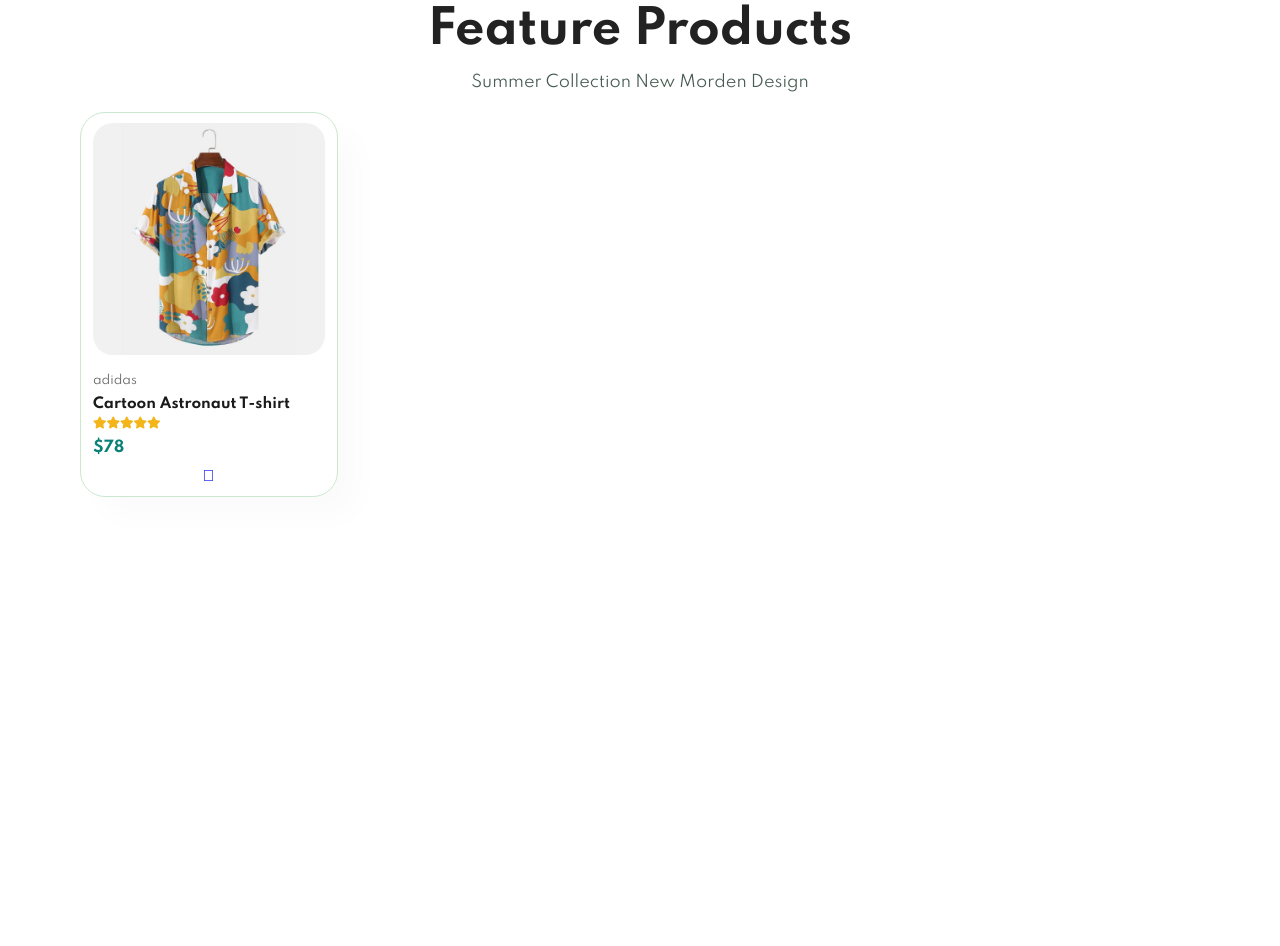
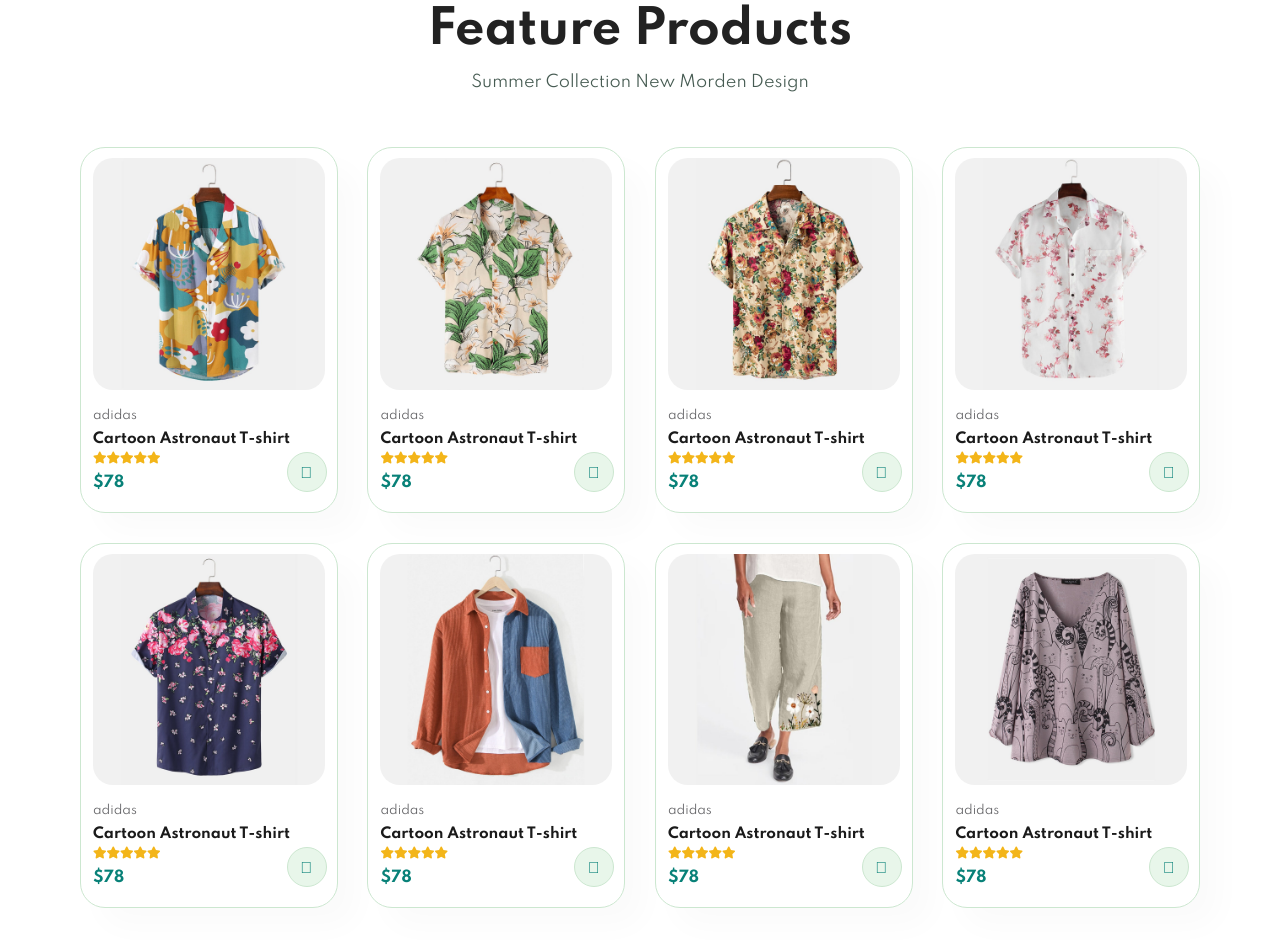
Before and after one commit to SARTHAK-RAUTELA/Hexdrift-Ecommerce-Website, a plain HTML site: page index.html in a window 1280 px wide. Shown: the part 1148-2094 px from the top of the page. Before the commit the page ends 1700 px from the top, so only its background shows below. Drawn offline with Linux system fonts and the light colour scheme; files whose address does not match are found by name.

Commit message:
product name and other cards added

```diff
--- a/index.html
+++ b/index.html
@@ -78,7 +78,80 @@
                             class="fas fa-star"></i><i class="fas fa-star"></i><i class="fas fa-star"></i></div>
                     <h4>$78</h4>
                 </div>
-                <a href="#"><i class="fal fa-shopping-cart"></i></a>
+                <a href="#"><i class="fal fa-shopping-cart cart"></i></a>
+            </div>
+
+
+            <div class="pro"><img src="images/product/f2.jpg" alt="">
+                <div class="des"><span>adidas</span>
+                    <h5>Cartoon Astronaut T-shirt</h5>
+                    <div class="star"><i class="fas fa-star"></i><i class="fas fa-star"></i><i
+                            class="fas fa-star"></i><i class="fas fa-star"></i><i class="fas fa-star"></i></div>
+                    <h4>$78</h4>
+                </div>
+                <a href="#"><i class="fal fa-shopping-cart cart"></i></a>
+            </div>
+
+
+            <div class="pro"><img src="images/product/f3.jpg" alt="">
+                <div class="des"><span>adidas</span>
+                    <h5>Cartoon Astronaut T-shirt</h5>
+                    <div class="star"><i class="fas fa-star"></i><i class="fas fa-star"></i><i
+                            class="fas fa-star"></i><i class="fas fa-star"></i><i class="fas fa-star"></i></div>
+                    <h4>$78</h4>
+                </div>
+                <a href="#"><i class="fal fa-shopping-cart cart"></i></a>
+            </div>
+
+
+            <div class="pro"><img src="images/product/f4.jpg" alt="">
+                <div class="des"><span>adidas</span>
+                    <h5>Cartoon Astronaut T-shirt</h5>
+                    <div class="star"><i class="fas fa-star"></i><i class="fas fa-star"></i><i
+                            class="fas fa-star"></i><i class="fas fa-star"></i><i class="fas fa-star"></i></div>
+                    <h4>$78</h4>
+                </div>
+                <a href="#"><i class="fal fa-shopping-cart cart"></i></a>
+            </div>
+
+            <div class="pro"><img src="images/product/f5.jpg" alt="">
+                <div class="des"><span>adidas</span>
+                    <h5>Cartoon Astronaut T-shirt</h5>
+                    <div class="star"><i class="fas fa-star"></i><i class="fas fa-star"></i><i
+                            class="fas fa-star"></i><i class="fas fa-star"></i><i class="fas fa-star"></i></div>
+                    <h4>$78</h4>
+                </div>
+                <a href="#"><i class="fal fa-shopping-cart cart"></i></a>
+            </div>
+
+            <div class="pro"><img src="images/product/f6.jpg" alt="">
+                <div class="des"><span>adidas</span>
+                    <h5>Cartoon Astronaut T-shirt</h5>
+                    <div class="star"><i class="fas fa-star"></i><i class="fas fa-star"></i><i
+                            class="fas fa-star"></i><i class="fas fa-star"></i><i class="fas fa-star"></i></div>
+                    <h4>$78</h4>
+                </div>
+                <a href="#"><i class="fal fa-shopping-cart cart"></i></a>
+            </div>
+
+            <div class="pro"><img src="images/product/f7.jpg" alt="">
+                <div class="des"><span>adidas</span>
+                    <h5>Cartoon Astronaut T-shirt</h5>
+                    <div class="star"><i class="fas fa-star"></i><i class="fas fa-star"></i><i
+                            class="fas fa-star"></i><i class="fas fa-star"></i><i class="fas fa-star"></i></div>
+                    <h4>$78</h4>
+                </div>
+                <a href="#"><i class="fal fa-shopping-cart cart"></i></a>
+            </div>
+
+            <div class="pro"><img src="images/product/f8.jpg" alt="">
+                <div class="des"><span>adidas</span>
+                    <h5>Cartoon Astronaut T-shirt</h5>
+                    <div class="star"><i class="fas fa-star"></i><i class="fas fa-star"></i><i
+                            class="fas fa-star"></i><i class="fas fa-star"></i><i class="fas fa-star"></i></div>
+                    <h4>$78</h4>
+                </div>
+                <a href="#"><i class="fal fa-shopping-cart cart"></i></a>
             </div>
         </div>
     </section>
--- a/main.css
+++ b/main.css
@@ -194,7 +194,12 @@ body {
 #product1 {
     text-align: center;
 }
-
+#product1 .pro-container{
+    display: flex;
+    justify-content: space-between;
+    padding-top: 20px;
+    flex-wrap: wrap;
+}
 #product1 .pro {
     width: 23%;
     padding: 10px 12px;
@@ -205,6 +210,7 @@ body {
     box-shadow: 20px 20px 30px rgba(0, 0, 0, 0.02);
     margin: 15px 0;
     transition: 0.2s ease;
+    position: relative;
 }
 
 #product1 .pro:hover {
@@ -243,3 +249,17 @@ body {
     font-weight: 700;
     color: #088178;
 }
+
+#product1 .pro .cart {
+    width: 40px;
+    height: 40px;
+    line-height: 40px;
+    border-radius: 50px;
+    background-color: #e8f6ea;
+    font-weight: 500;
+    color: #088178;
+    border: 1px solid #cce7d0;
+    position: absolute;
+    bottom: 20px;
+    right: 10px;
+}
```
